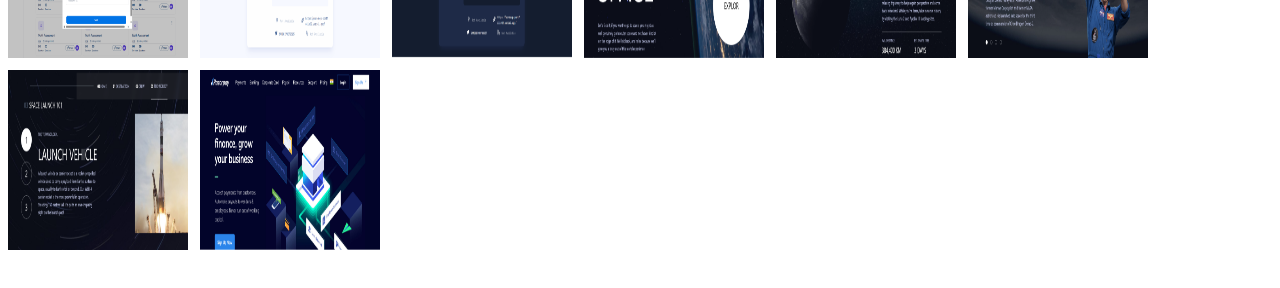
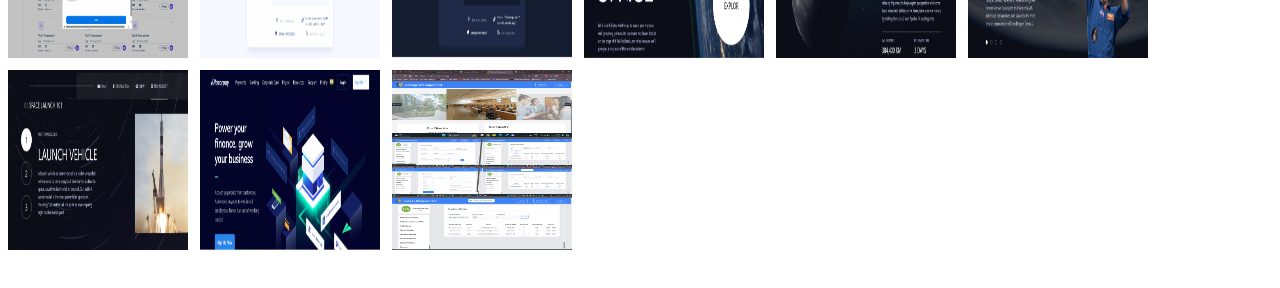
Before and after one commit to sandeep-233/reposity_images, a React (Create React App) app: page / in a window 1280 px wide. Shown: the part 322-610 px from the top of the page. Built offline with nearby package versions, Linux system fonts and the light colour scheme.

Commit message:
added one more image

```diff
--- a/src/Images.jsx
+++ b/src/Images.jsx
@@ -18,6 +18,8 @@ import img12 from './assets/space_img_3.png'
 import img13 from './assets/space_img_4.png'
 
 import img14 from './assets/razorpay_img.png'
+
+import img15 from './assets/college management.png'
 
 export const Images = () => {
   return (
@@ -42,6 +44,8 @@ export const Images = () => {
 
         <img src={img14} alt="" className='w-[180px] h-[180px]' />
 
+        <img src={img15} alt="" className='w-[180px] h-[180px]' />
+
     </div>
   )
 }
```
Also changed, not shown: src/assets/college management.png (added).
